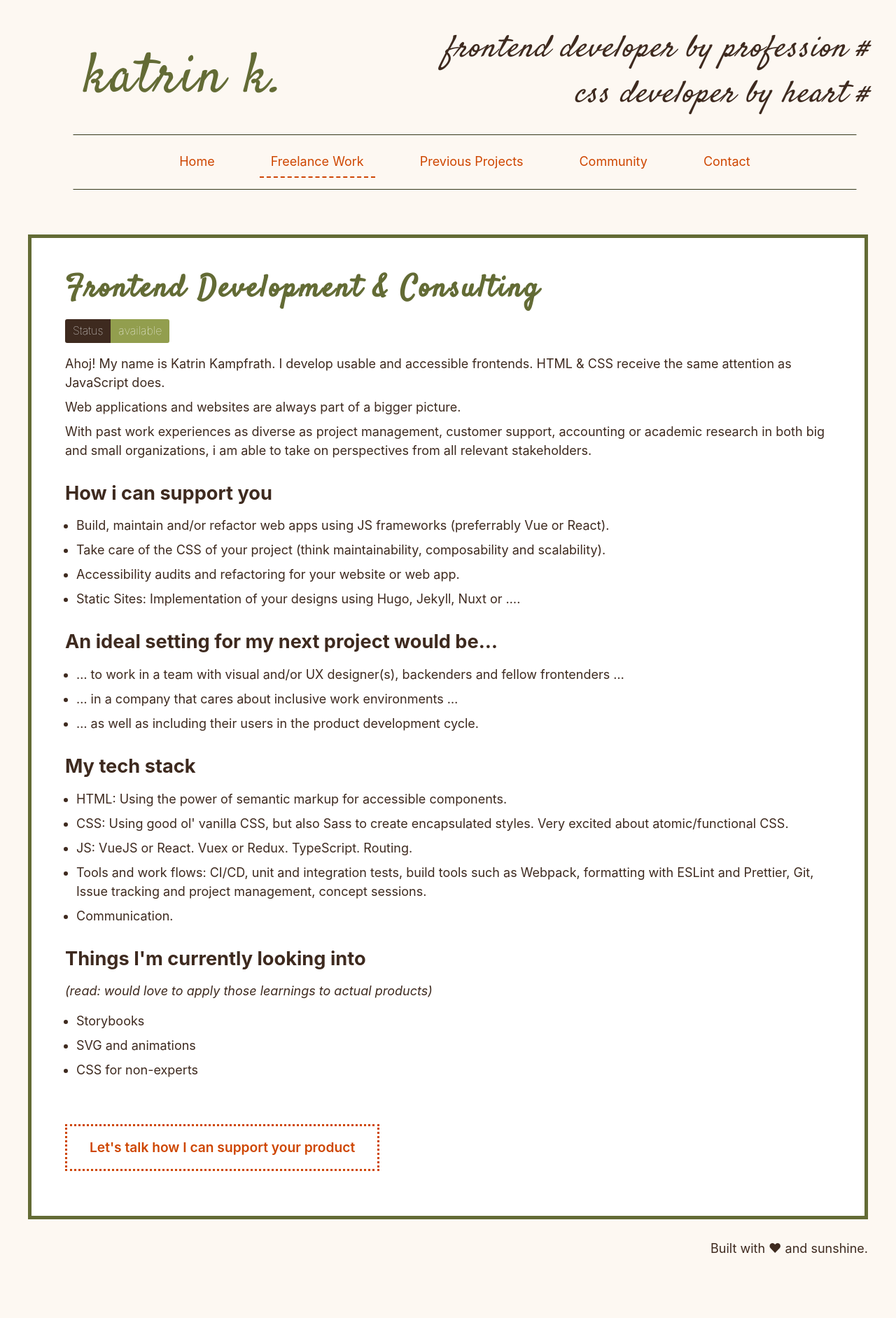
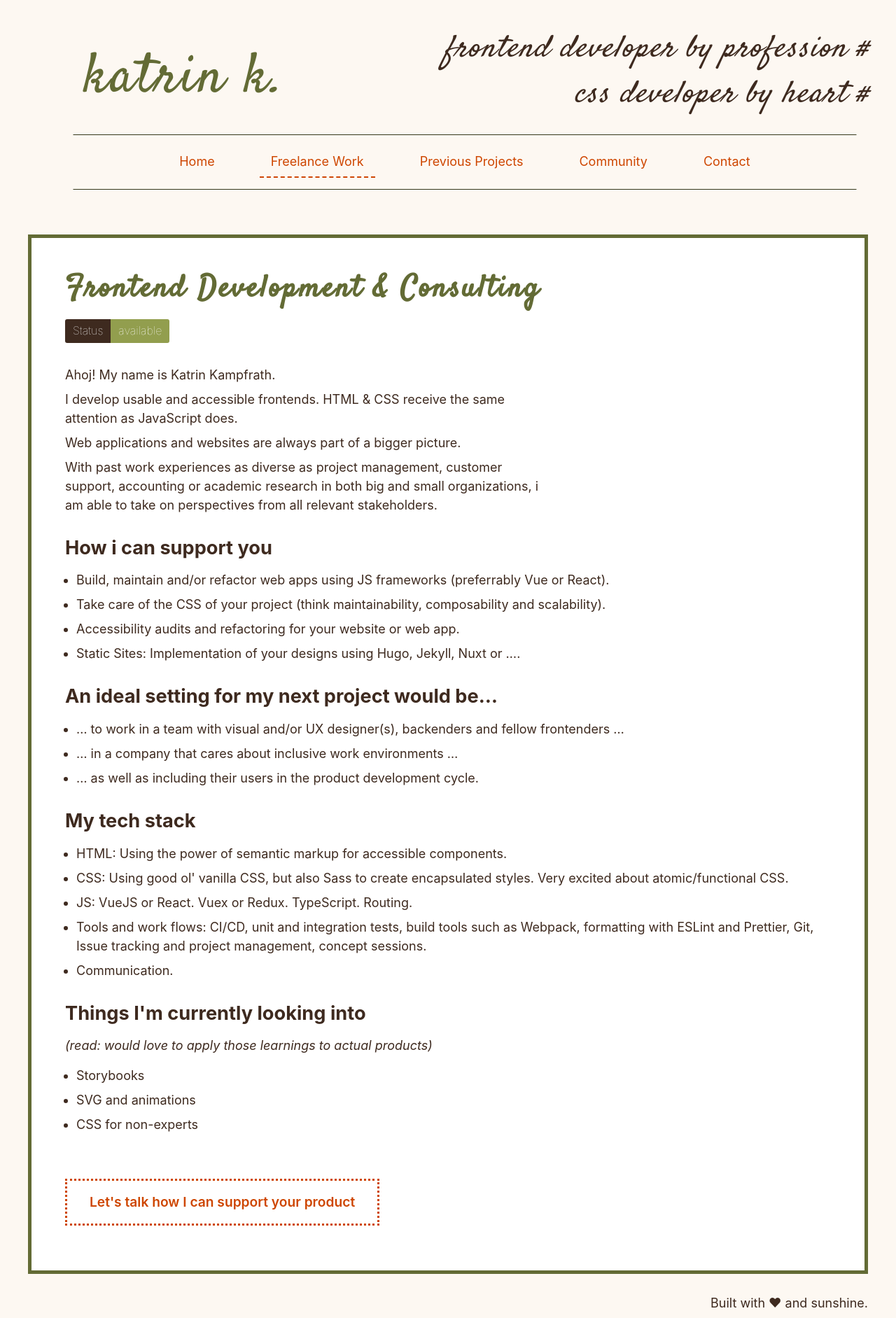
Before and after one commit to katrin-k/work-site, a Jekyll site: the page built from freelance/index.html, in a window 1280 px wide. Shown: the whole page at 70% size. Built offline with Jekyll 4.4.1, drawn with Linux system fonts in a browser that asks for light colours; before the commit the page ends 1805 px from its top, so only the background shows below that.

Commit message:
Style freelance intro paragraphs

```diff
--- a/_sass/components/_card.scss
+++ b/_sass/components/_card.scss
@@ -7,6 +7,10 @@
 .card p,
 .card ul {
   color: $text-color;
+}
+
+.card p {
+  max-width: 60ch;
 }
 
 .card__cta {
--- a/_sass/includes/_availability.scss
+++ b/_sass/includes/_availability.scss
@@ -1,7 +1,7 @@
 /*======== Availability Label =========*/
 .availability {
   display: flex;
-  margin-bottom: 1rem;
+  margin-bottom: 2rem;
   color: $white;
   font-size: 1rem;
   font-weight: lighter;
--- a/freelance/index.html
+++ b/freelance/index.html
@@ -10,8 +10,11 @@ og-title: 'Frontend development'
   {% include availability.html available='available' %}
 
   <p>
-    Ahoj! My name is Katrin Kampfrath. I develop usable and accessible
-    frontends. HTML & CSS receive the same attention as JavaScript does.
+    Ahoj! My name is Katrin Kampfrath.
+  </p>
+  <p>
+    I develop usable and accessible frontends. HTML & CSS receive the same
+    attention as JavaScript does.
   </p>
   <p>
     Web applications and websites are always part of a bigger picture.
```
